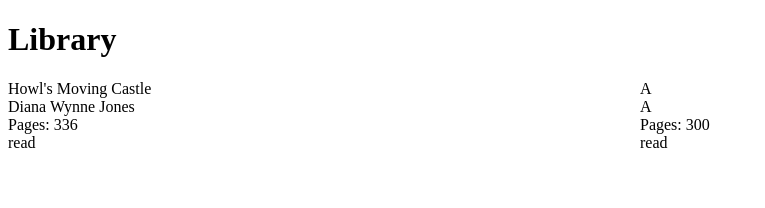
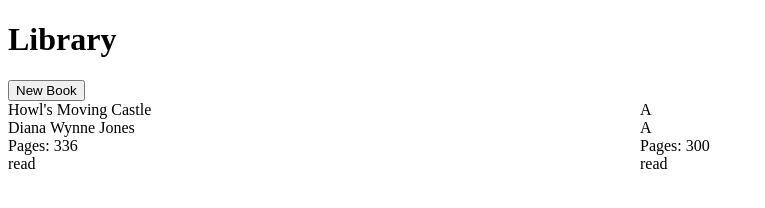
Before and after one commit to spacetreee/library, a website: page index.html in a window 1280 px wide. Shown: the whole page, without its empty margins (0-765 px from the left). Drawn offline with Linux system fonts and the light colour scheme.

Commit message:
Create button to add new books

```diff
--- a/index.html
+++ b/index.html
@@ -11,6 +11,7 @@
 <body>
     <h1>Library</h1>
     <div class="content">
+        <button>New Book</button>
         <div class="container"></div>
     </div>
 </body>
```
